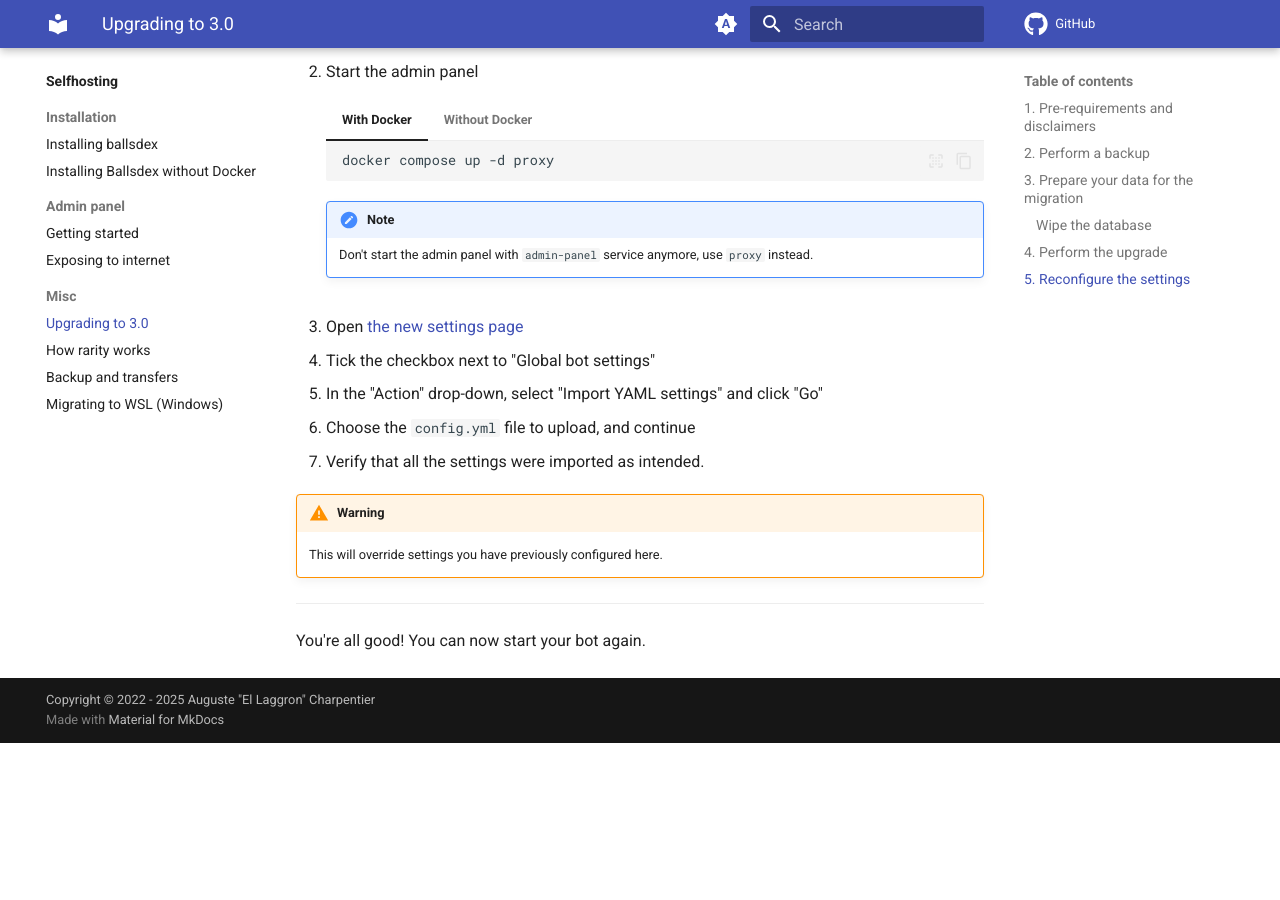
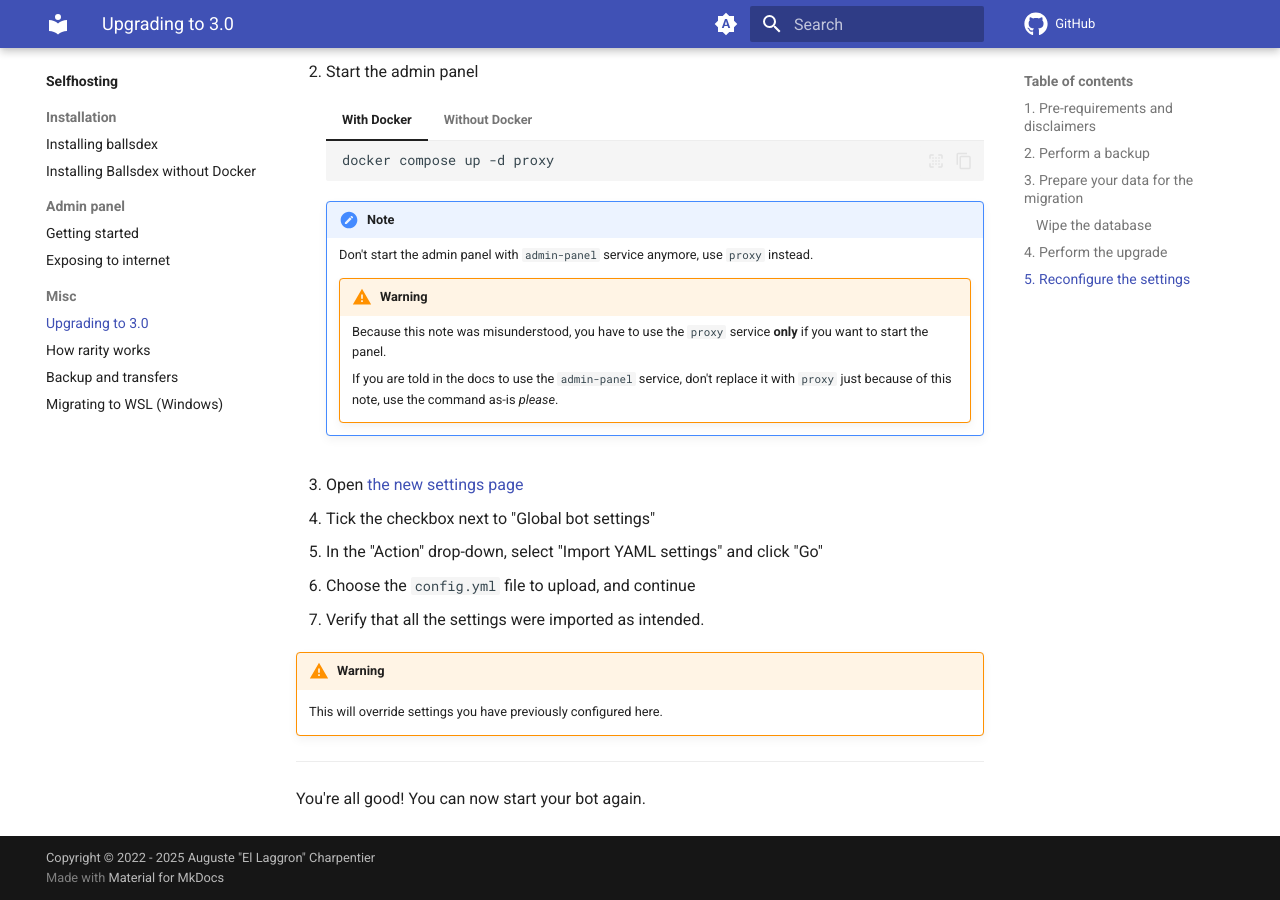
Before and after one commit to Ballsdex-Team/BallsDex-DiscordBot, an MkDocs documentation site: the page built from docs/selfhosting/misc/upgrading-to-3.0.md, in a window 1280 px wide and 900 px high, scrolled down 3316 px. Built offline with MkDocs 1.6.1 and Material for MkDocs 9.7.7, drawn with Linux system fonts in a browser that asks for light colours; comment, search, counter and statistics services are not loaded; before the commit the page ends 4059 px from its top, so only the background shows below that.

Commit message:
docs: add note on proxy vs admin-panel service

```diff
--- a/docs/selfhosting/misc/upgrading-to-3.0.md
+++ b/docs/selfhosting/misc/upgrading-to-3.0.md
@@ -209,6 +209,13 @@ admin panel. You can still import your old settings.
         !!! note
             Don't start the admin panel with `admin-panel` service anymore, use `proxy` instead.
 
+            !!! warning
+                Because this note was misunderstood, you have to use the `proxy` service **only**
+                if you want to start the panel.
+
+                If you are told in the docs to use the `admin-panel` service, don't replace it with
+                `proxy` just because of this note, use the command as-is *please*.
+
     === "Without Docker"
 
         After having activated your venv and exported the env vars
```
